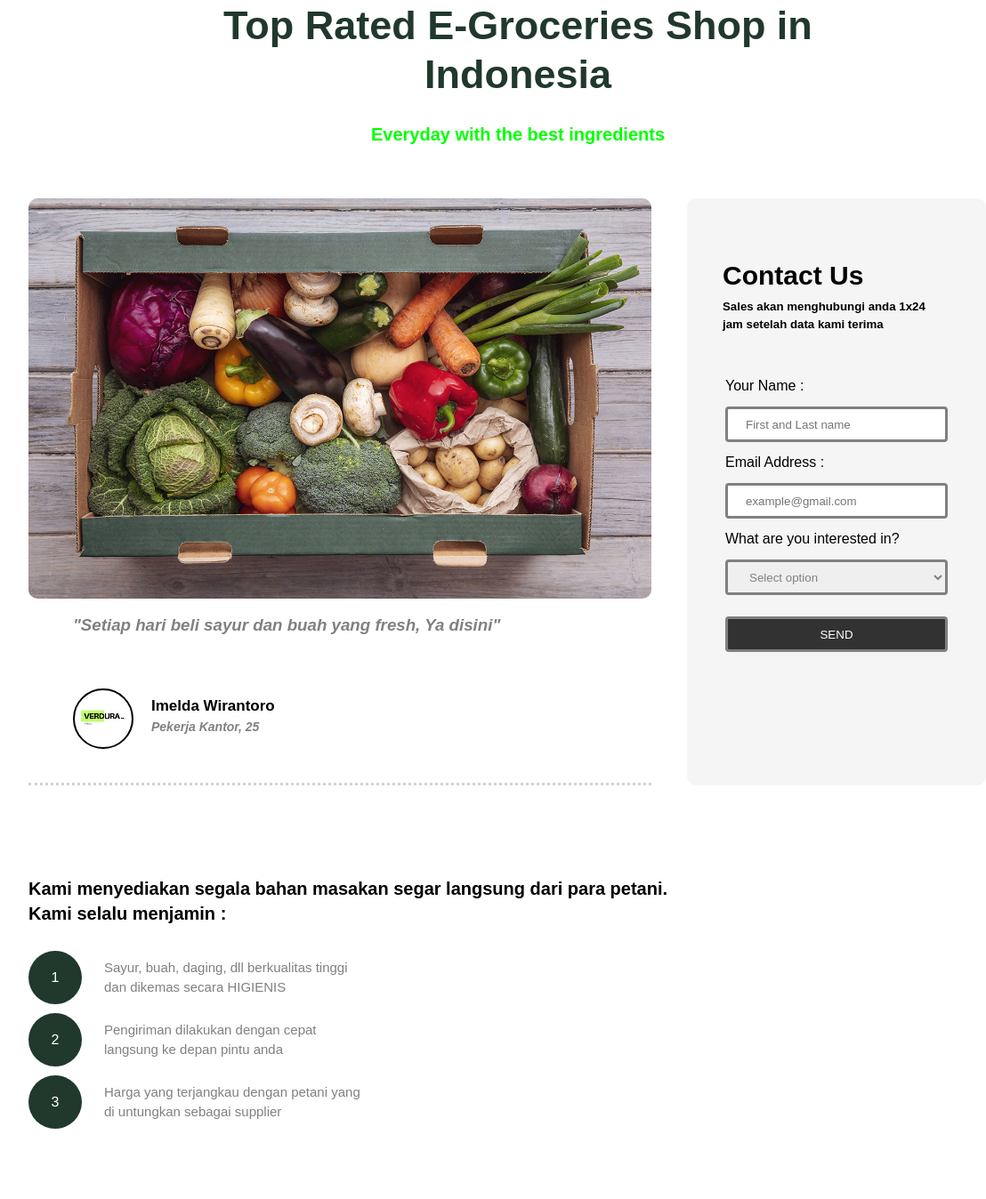
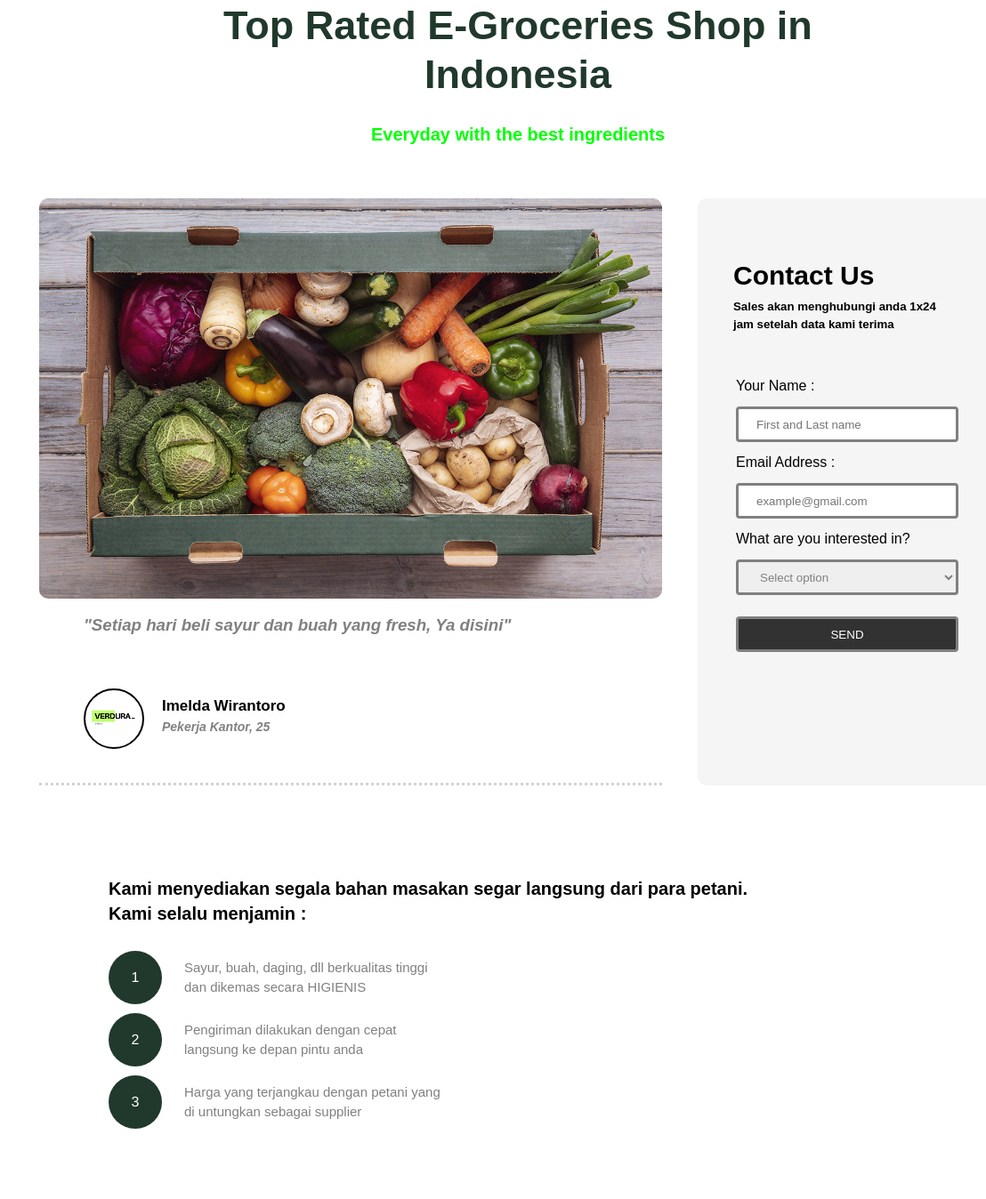
Before and after one commit to revou-fundamental-course/AlfinWI.github.io, a plain HTML site: page index.html in a window 1536 px wide. Shown: the part 132-1480 px from the top of the page at 89% size, without its empty margins (186-1294 px from the left). Drawn offline with Linux system fonts and the light colour scheme.

Commit message:
Update web.css

```diff
--- a/web.css
+++ b/web.css
@@ -335,6 +335,11 @@ input[type=submit]:hover {
         align-items: center;
         font-family: 'Franklin Gothic Medium', 'Arial Narrow', Arial, sans-serif;
     }
+    .wm {
+        font-family: 'Trebuchet MS', 'Lucida Sans Unicode', 'Lucida Grande', 'Lucida Sans', Arial, sans-serif;
+        margin-top: 20px;
+        font-size: 10px;
+    }
 }
 
 @media only screen and (max-width: 480px) {
@@ -351,3 +356,17 @@ input[type=submit]:hover {
         margin: 3rem;
     }
 }
+@media only screen and (min-width: 1500px) {
+    main {
+        display: flex;
+        padding-top: 40px;
+        max-width: 920px;
+        margin: auto;
+        justify-content: center;
+    }
+    .info {
+        max-width: 920px;
+        margin: auto;
+        padding-top: 100px;
+    }
+}
```
